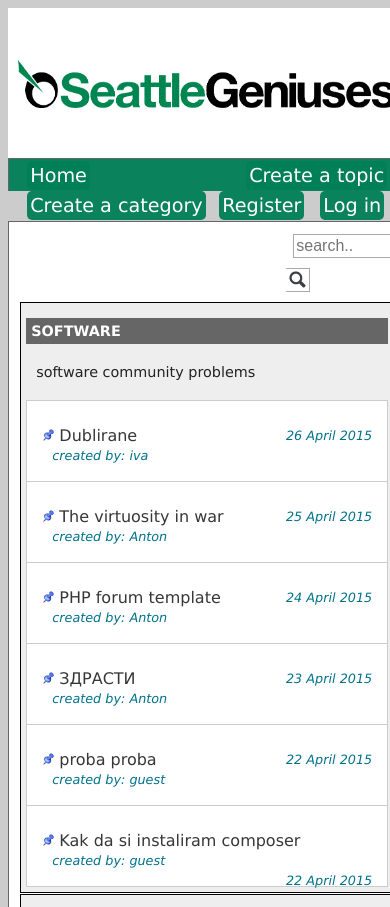
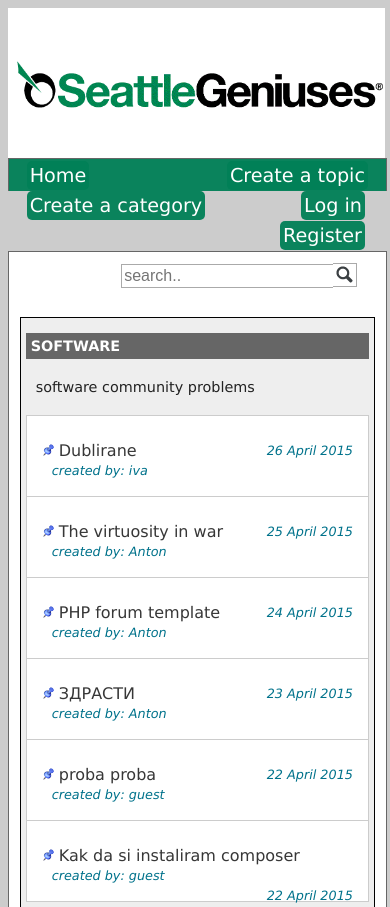
Before and after one commit to tkutsarov/PHP_Team_Seattle, a PHP site: page /index.php in a window 390 px wide; the page is wider, and only the part inside the window is pictured. Shown: the top 907 px of that part. Run offline with PHP 8.4, Linux system fonts and the light colour scheme; data comes from the database, SQL or seed files in the repository.

Commit message:
Fixed search button responsive problem

```diff
--- a/search_form.php
+++ b/search_form.php
@@ -1,7 +1,11 @@
 <div id="search-wrapper">
     <form method="POST" action="search_topic.php?go" id="search-form">
+        <div id="search-field-box">
         <input type="search" id="search-box" placeholder="search.." name="keywords"/>
+        </div>
+        <div id="search-btn-box">
         <button type="submit" name="search" id="search-btn"></button>
+            </div>
     </form>
 </div>
 <div style="clear:both;"></div>
--- a/style/search.css
+++ b/style/search.css
@@ -1,12 +1,24 @@
 #search-wrapper {
-    width: 27%;
-    float: right;
+    width: 95%;
+}
+#search-wrapper > form {
+    float:right;
+    display: flex;
+    flex-wrap: nowrap;
+}
+#search-field-box {
+
+    margin: 0;
+}
+#search-btn-box {
+
+    margin: 0;
+    line-height: 43px;
 }
 
 #search-box {
     box-sizing: border-box;
     height: 24px;
-    display: inline-block;
     border: 1px solid #aaaaaa;
     border-right: none;
     margin-right: 0;
@@ -18,15 +30,10 @@
 #search-btn {
     box-sizing: border-box;
     height: 24px;
-    display: inline-block;
-    vertical-align: top;
     border: 1px solid #aaaaaa;
     border-left: none;
     width: 24px;
     padding: 0;
-    position: relative;
-    left: -7px;
-    bottom: -5px;
     background: #ffffff url(../images/search_icon.png) no-repeat 2px;
 }
 #search-btn:hover {
@@ -38,3 +45,21 @@ input[type="search"]::-webkit-search-decoration,
 input[type="search"]::-webkit-search-cancel-button,
 input[type="search"]::-webkit-search-results-button,
 input[type="search"]::-webkit-search-results-decoration { display: none; }
+
+@media all and (max-width: 1024px) {
+    #wrapper {
+        margin: 0;
+    }
+}
+@media all and (max-width: 980px) {
+    #wrapper {
+        width: 95%;
+    }
+}
+@media all and (max-width: 680px) {
+    #menu > ul > li {
+        /*width: 100%;*/
+        /*display: flex;*/
+        /*justify-content: flex-start;*/
+    }
+}
```
